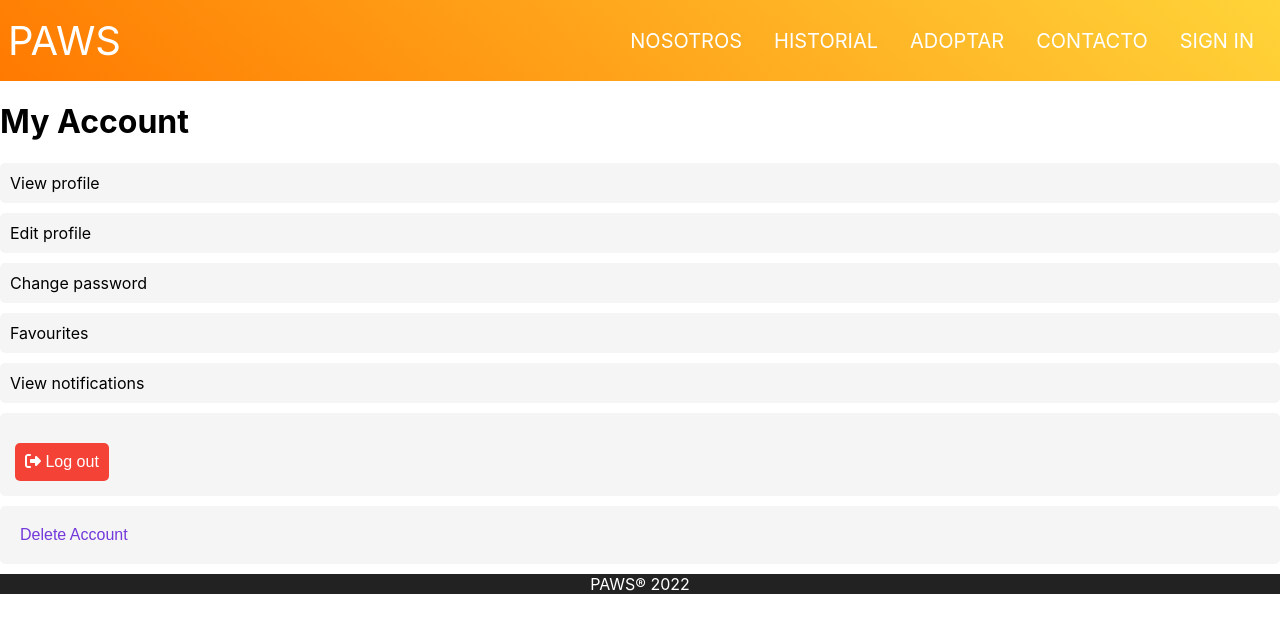
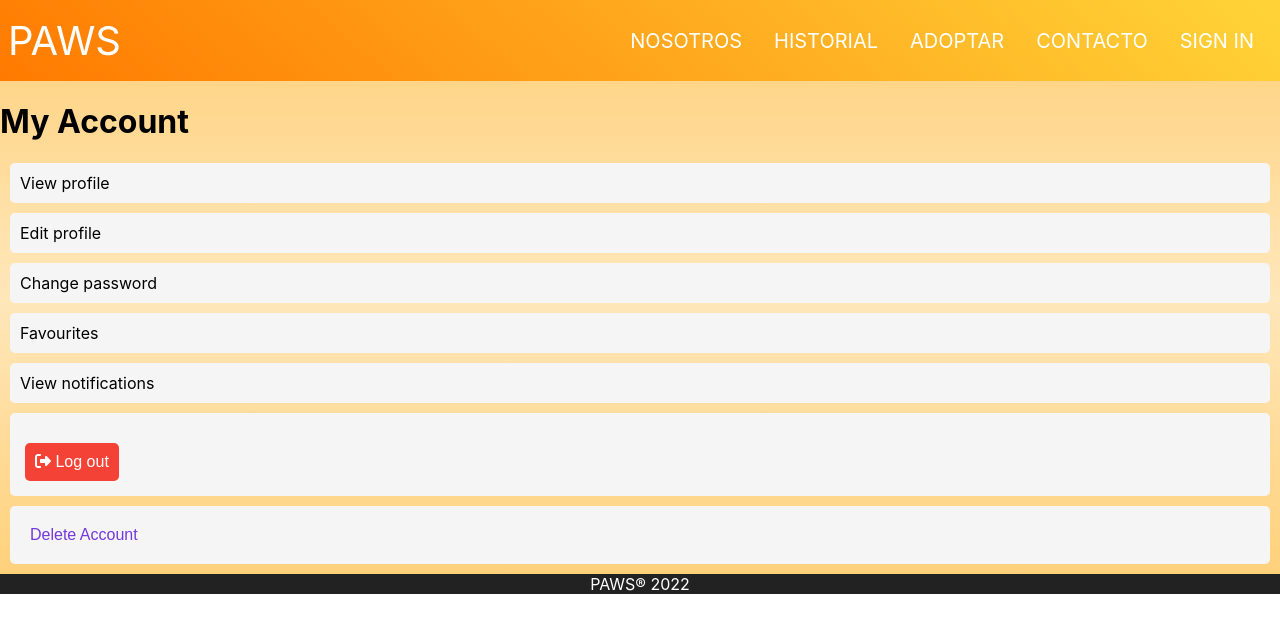
Before and after one commit to MaxiRG/PawsLab1, a React (Create React App) app in the folder paws-front/: page /account in a window 1280 px wide. Shown: the top 632 px of the page. Built offline with nearby package versions, Linux system fonts and the light colour scheme.

Commit message:
styling changes

```diff
--- a/paws-front/src/pages/Account.js
+++ b/paws-front/src/pages/Account.js
@@ -47,7 +47,7 @@ const Account = (props) => {
 
 
   return (
-    <div>
+    <div className="all">
       <Navbar isLoggedIn={isLoggedIn} isShelter={isShelter} />
       <div className="account">
         <div className="account-container">
--- a/paws-front/src/pages/Busqueda.js
+++ b/paws-front/src/pages/Busqueda.js
@@ -23,7 +23,7 @@ function Busqueda(props) {
   };
 
   return (
-    <div>
+    <div className='all'>
       <Navbar isLoggedIn={isLoggedIn} isShelter={isShelter} />
       <form onSubmit={handleSearch}>
         <label htmlFor="animal-filter"> Animal: </label>
--- a/paws-front/src/styles/Account.css
+++ b/paws-front/src/styles/Account.css
@@ -1,6 +1,9 @@
+.all{
+  background: linear-gradient(to bottom, rgba(255, 207, 118, 1) 0%, rgba(255, 207, 118, 0.5) 50%, rgba(255, 207, 118, 1) 100%);
+}
 .account-actions {
   list-style: none;
-  margin: 0;
+  margin: 10px;
   padding: 0;
 }
 
--- a/paws-front/src/styles/Busqueda.css
+++ b/paws-front/src/styles/Busqueda.css
@@ -1,4 +1,6 @@
-
+.all{
+  background: linear-gradient(to bottom, rgba(255, 207, 118, 1) 0%, rgba(255, 207, 118, 0.5) 50%, rgba(255, 207, 118, 1) 100%);
+}
 form {
   display: flex;
   flex-direction: row;
```
